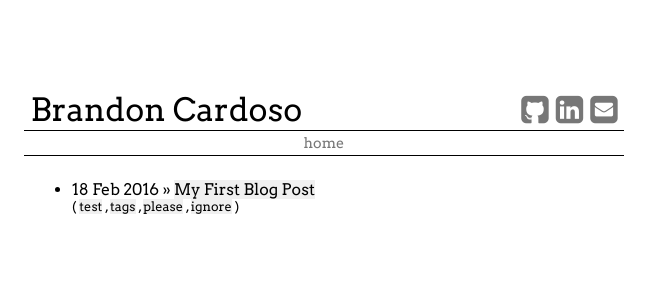
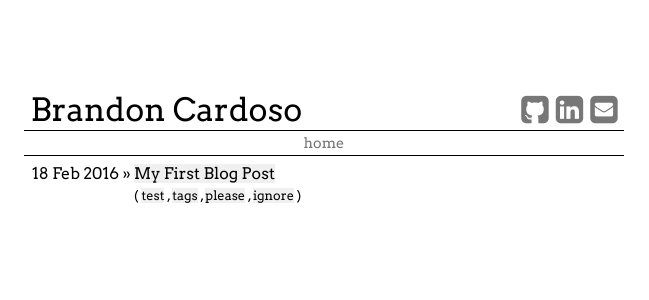
Before and after one commit to brandoncardoso/brandoncardoso.github.io, a Jekyll site: the page built from index.html, in a window 1280 px wide. Shown: the top 300 px of the page, without its empty margins (316-965 px from the left). Built offline with Jekyll 4.4.1, drawn with Linux system fonts in a browser that asks for light colours.

Commit message:
Adjust styling for post listing

```diff
--- a/_includes/post-listing.html
+++ b/_includes/post-listing.html
@@ -1,5 +1,7 @@
 <li class="post">
-    {{ post.date | date_to_string }}&nbsp;»&nbsp;<a href="{{ post.url }}">{{ post.title }}</a>
+    <span class="post-date">{{ post.date | date_to_string }}</span>
+    <span class="post-info">
+        <a href="{{ post.url }}" title="{{ post.title }}">{{ post.title }}</a>
 
         <ul class="post-categories">
             ({% for category in post.categories %}
@@ -8,4 +10,5 @@
             </li>
             {% endfor %})
         </ul>
+    </span>
 </li>
--- a/_layouts/category_index.html
+++ b/_layouts/category_index.html
@@ -1,7 +1,7 @@
 ---
 layout: default
 ---
-<ul>
+<ul class="posts">
 {% for post in site.categories[page.category] %}
     {% include post-listing.html %}
 {% endfor %}
--- a/css/main.css
+++ b/css/main.css
@@ -99,3 +99,26 @@
 ul.post-categories li:not(:last-child)::after {
     content: ", ";
 }
+
+ul.posts {
+    list-style-type: none;
+    padding: 0;
+    margin: 0;
+}
+
+li.post {
+    margin-bottom: 20px;
+}
+
+li.post .post-date::after {
+    content: " » ";
+}
+
+li.post .post-info {
+    display: inline-block;
+    vertical-align: top;
+}
+
+.post-info .post-categories {
+    margin-top: 5px;
+}
```
Lines whose indentation alone changed are shown as unchanged.
